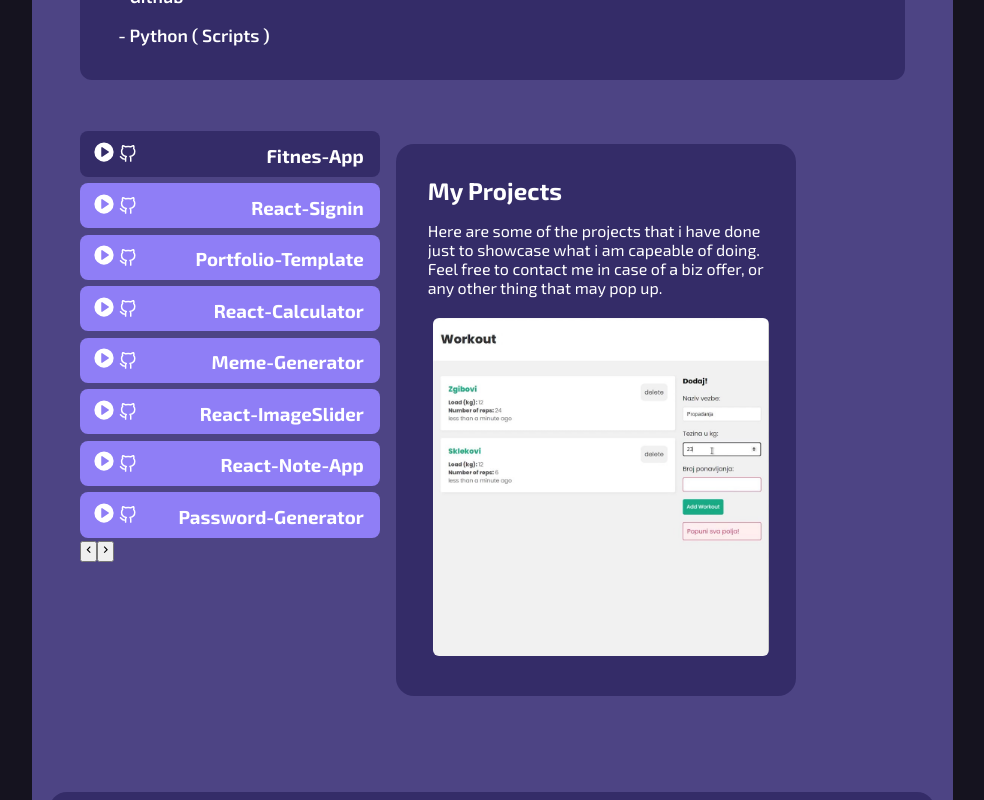
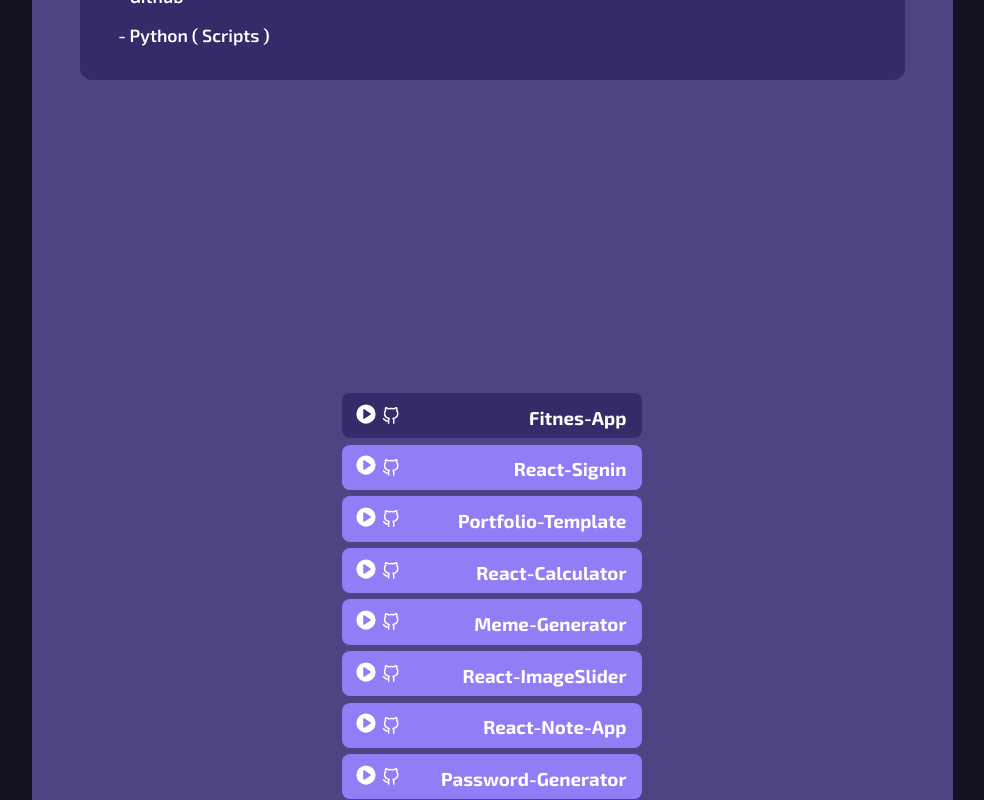
Before and after one commit to erazmozen/hub, a React (Create React App) app: page / in a window 1280 px wide. Shown: the part 1300-2100 px from the top of the page, without its empty margins (295-1279 px from the left). Built offline with nearby package versions, Linux system fonts and the light colour scheme.

Commit message:
Update style

```diff
--- a/src/components/css/showpage/showpage.css
+++ b/src/components/css/showpage/showpage.css
@@ -4,6 +4,9 @@
 
 .projects {
   display: flex;
+  flex-wrap: wrap;
+  align-items: center;
+  justify-content: center;
   margin: 2rem 1rem;
   position: relative;
   align-items: flex-start;
@@ -18,7 +21,9 @@
 .link-holder {
   display: flex;
   flex-direction: column;
-  align-items: flex-start;
+  align-items: center;
+  justify-content: center;
+  height: 100%;
 }
 
 .link-holder .common-button {
@@ -47,7 +52,8 @@
   background: var(--primary);
   display: flex;
   flex-direction: column;
-  max-width: 400px;
+  max-width: 600px;
+  min-width: 300px;
   padding: 2rem;
   border-radius: 18px;
   margin: 1rem 0 1rem 1rem;
@@ -70,3 +76,30 @@
   margin-top: 0.3rem;
   margin-bottom: 0;
 }
+
+.button-holder {
+  display: flex;
+  justify-content: center;
+  margin-top: 1rem;
+}
+
+.navigate-button {
+  font-size: 2rem;
+  display: flex;
+  width: 70px;
+  justify-content: center;
+  border-radius: 10px;
+  background-color: var(--primary);
+  border: none;
+  outline: none;
+  margin: 0.3rem;
+  color: white;
+  transition: background 0.2s ease;
+}
+
+.navigate-button svg {
+  transform: rotate(90deg);
+}
+.navigate-button:hover {
+  background-color: var(--secondary-pale);
+}
--- a/src/components/css/side/projectspreview.css
+++ b/src/components/css/side/projectspreview.css
@@ -1,5 +1,10 @@
+.projects-slider {
+  display: flex;
+  justify-content: center;
+}
+
 .projects-slider img {
-  max-width: 100%;
+  height: 300px;
   margin: 0.3rem;
   object-fit: cover;
 }
```
